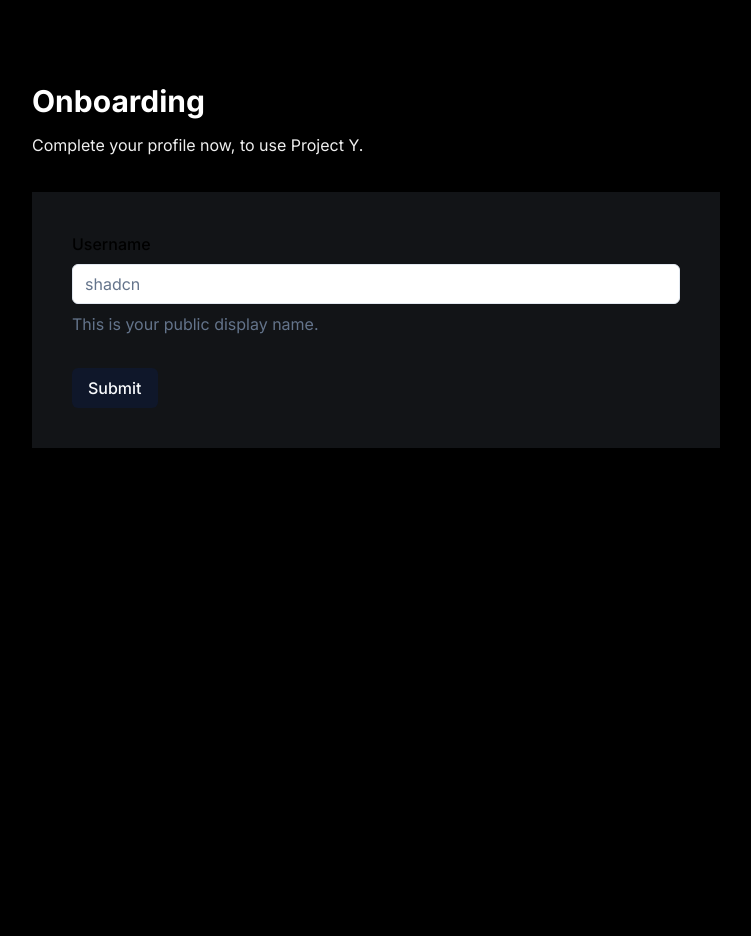
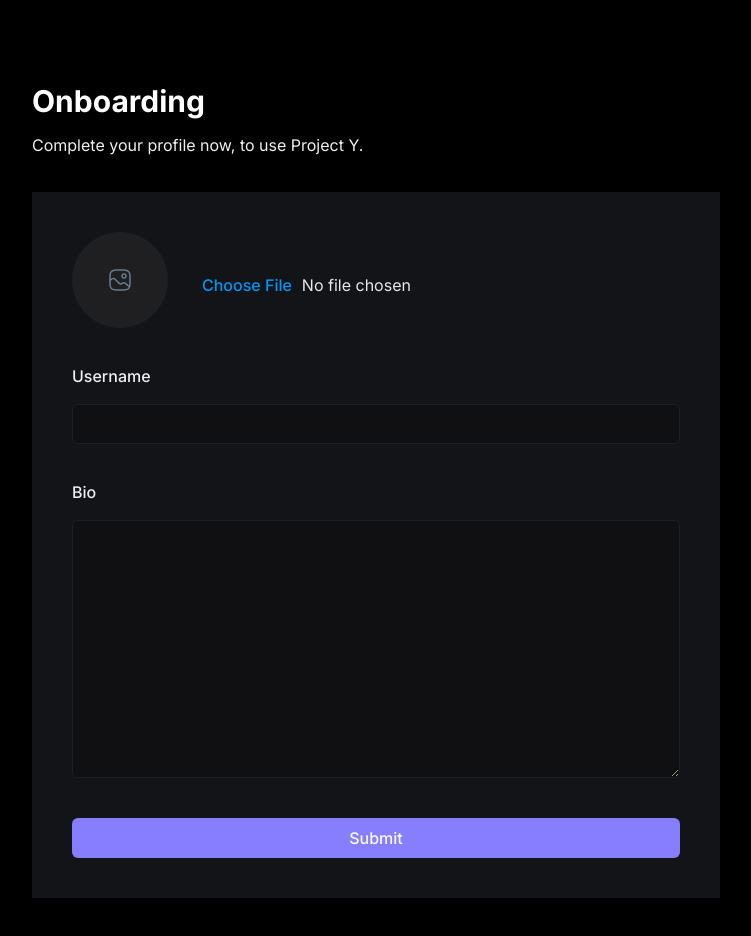
Before and after one commit to moxort/project-y, a Next.js app: page /onboarding in a window 1280 px wide. Shown: the top 936 px of the page, without its empty margins (264-1015 px from the left). Before the commit the page ends 800 px from the top, so only its background shows below. Built offline with nearby package versions, Linux system fonts and the light colour scheme; no server answers.

Commit message:
configuring getting images of user from Clerk

```diff
--- a/components/forms/AccountProfile.tsx
+++ b/components/forms/AccountProfile.tsx
@@ -13,8 +13,11 @@
     FormMessage,
 } from "@/components/ui/form"
 import { Input } from "@/components/ui/input"
+import * as z from "zod";
 import {UserValidation} from "@/lib/validations/users";
-import * as z from "zod";
+import Image from "next/image";
+import {ChangeEvent} from "react";
+import {Textarea} from "@/components/ui/textarea";
 
 interface Props {
     user: {
@@ -32,13 +35,21 @@
 
     const form = useForm({
         resolver: zodResolver(UserValidation),
-        defaultValues:{
-            profile_photo: '',
-            name: '',
-            username: '',
-            bio: '',
-        }
+        defaultValues: {
+            profile_photo: user?.image ? user.image : "",
+            name: user?.name ? user.name : "",
+            username: user?.username ? user.username : "",
+            bio: user?.bio ? user.bio : "",
+        },
     })
+
+    const handleImage = (
+        e: ChangeEvent<HTMLInputElement>,
+        fieldChange: (value: string) => void
+    ) => {
+        e.preventDefault();
+
+    };
 
     function onSubmit(values: z.infer<typeof UserValidation>) {
         // Do something with the form values.
@@ -48,24 +59,90 @@
 
     return (
         <Form {...form}>
-            <form onSubmit={form.handleSubmit(onSubmit)} className="space-y-8">
+            <form
+                onSubmit={form.handleSubmit(onSubmit)}
+                className="flex flex-col justify-start gap-10">
                 <FormField
                     control={form.control}
-                    name="username"
+                    name="profile_photo"
                     render={({ field }) => (
-                        <FormItem>
-                            <FormLabel>Username</FormLabel>
+                        <FormItem className="flex items-center gap-4">
+                            <FormLabel className="account-form_image-label">
+                                {field.value ? (
+                                    <Image
+                                        src={field.value}
+                                        alt='profile_icon'
+                                        width={96}
+                                        height={96}
+                                        priority
+                                        className='rounded-full object-contain'
+                                    />
+                                ) : (
+                                    <Image
+                                        src='/assets/profile.svg'
+                                        alt='profile_icon'
+                                        width={24}
+                                        height={24}
+                                        className='object-contain'
+                                    />
+                                )}
+                            </FormLabel>
+                            <FormControl className='flex-1 text-base-semibold text-gray-200'>
+                                <Input
+                                    type='file'
+                                    accept='image/*'
+                                    placeholder='Add profile photo'
+                                    className='account-form_image-input'
+                                    onChange={(e) => handleImage(e, field.onChange)}
+                                />
+                            </FormControl>
+                        </FormItem>
+                    )}
+                />
+
+                <FormField
+                    control={form.control}
+                    name='username'
+                    render={({ field }) => (
+                        <FormItem className='flex w-full flex-col gap-3'>
+                            <FormLabel className='text-base-semibold text-light-2'>
+                                Username
+                            </FormLabel>
                             <FormControl>
-                                <Input placeholder="shadcn" {...field} />
+                                <Input
+                                    type='text'
+                                    className='account-form_input no-focus'
+                                    {...field}
+                                />
                             </FormControl>
-                            <FormDescription>
-                                This is your public display name.
-                            </FormDescription>
                             <FormMessage />
                         </FormItem>
                     )}
                 />
-                <Button type="submit">Submit</Button>
+
+                <FormField
+                    control={form.control}
+                    name='bio'
+                    render={({ field }) => (
+                        <FormItem className='flex w-full flex-col gap-3'>
+                            <FormLabel className='text-base-semibold text-light-2'>
+                                Bio
+                            </FormLabel>
+                            <FormControl>
+                                <Textarea
+                                    rows={10}
+                                    className='account-form_input no-focus'
+                                    {...field}
+                                />
+                            </FormControl>
+                            <FormMessage />
+                        </FormItem>
+                    )}
+                />
+
+
+
+                <Button type="submit" className="bg-primary-500">Submit</Button>
             </form>
         </Form>
     )
--- /dev/null
+++ b/components/ui/textarea.tsx
@@ -0,0 +1,24 @@
+import * as React from "react"
+
+import { cn } from "@/lib/utils"
+
+export interface TextareaProps
+  extends React.TextareaHTMLAttributes<HTMLTextAreaElement> {}
+
+const Textarea = React.forwardRef<HTMLTextAreaElement, TextareaProps>(
+  ({ className, ...props }, ref) => {
+    return (
+      <textarea
+        className={cn(
+          "flex min-h-[80px] w-full rounded-md border border-slate-200 bg-white px-3 py-2 text-sm ring-offset-white placeholder:text-slate-500 focus-visible:outline-none focus-visible:ring-2 focus-visible:ring-slate-950 focus-visible:ring-offset-2 disabled:cursor-not-allowed disabled:opacity-50 dark:border-slate-800 dark:bg-slate-950 dark:ring-offset-slate-950 dark:placeholder:text-slate-400 dark:focus-visible:ring-slate-300",
+          className
+        )}
+        ref={ref}
+        {...props}
+      />
+    )
+  }
+)
+Textarea.displayName = "Textarea"
+
+export { Textarea }
--- a/next.config.js
+++ b/next.config.js
@@ -1,4 +1,34 @@
 /** @type {import('next').NextConfig} */
-const nextConfig = {}
+const nextConfig = {
+    experimental: {
+        serverActions: true,
+        serverComponentsExternalPackages: ["mongoose"],
+    },
+    eslint: {
+        // Warning: This allows production builds to successfully complete even if
+        // your project has ESLint errors.
+        ignoreDuringBuilds: true,
+    },
+    images: {
+        remotePatterns: [
+            {
+                protocol: "https",
+                hostname: "img.clerk.com",
+            },
+            {
+                protocol: "https",
+                hostname: "images.clerk.dev",
+            },
+            {
+                protocol: "https",
+                hostname: "uploadthing.com",
+            },
+            {
+                protocol: "https",
+                hostname: "placehold.co",
+            },
+        ],
+    },
+};
 
-module.exports = nextConfig
+module.exports = nextConfig;
```
